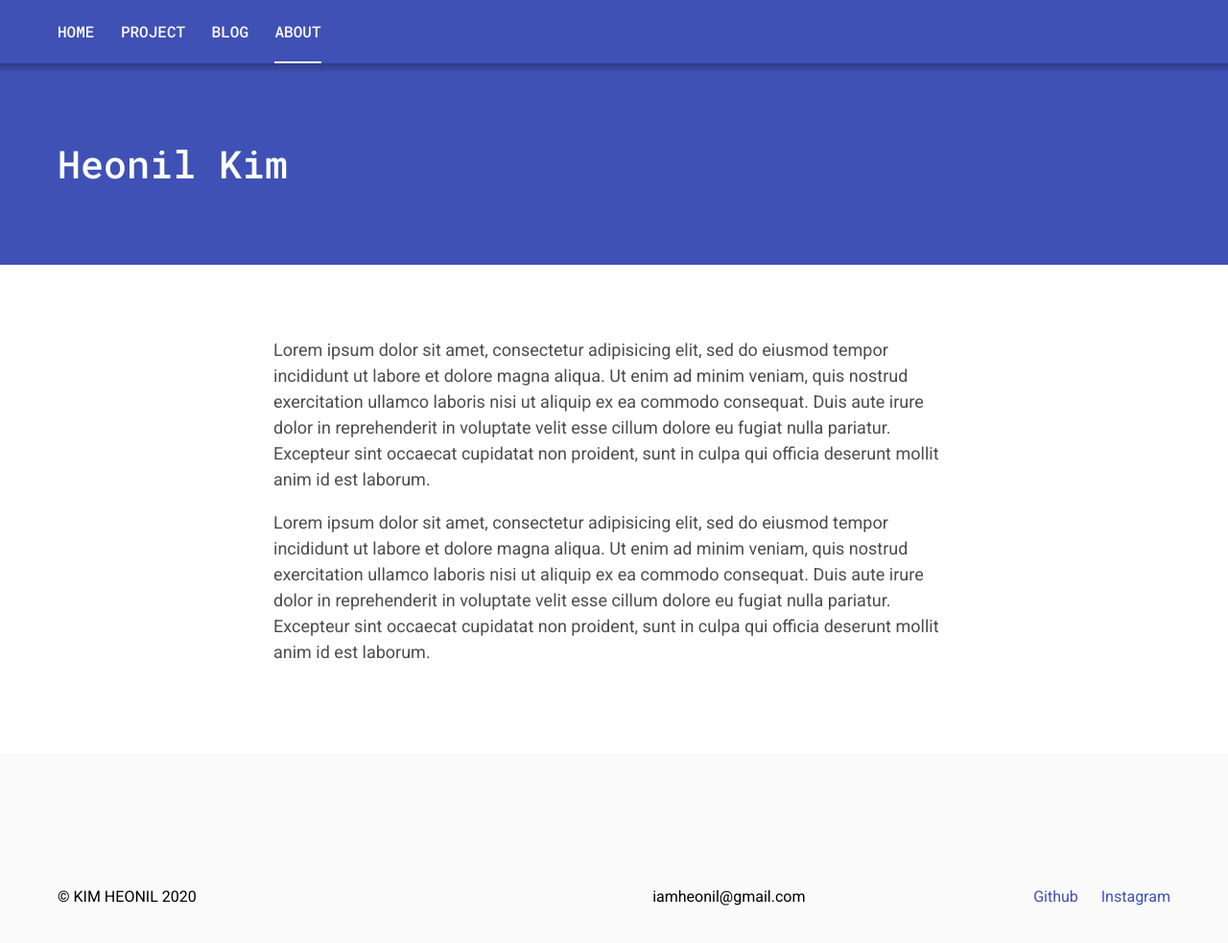
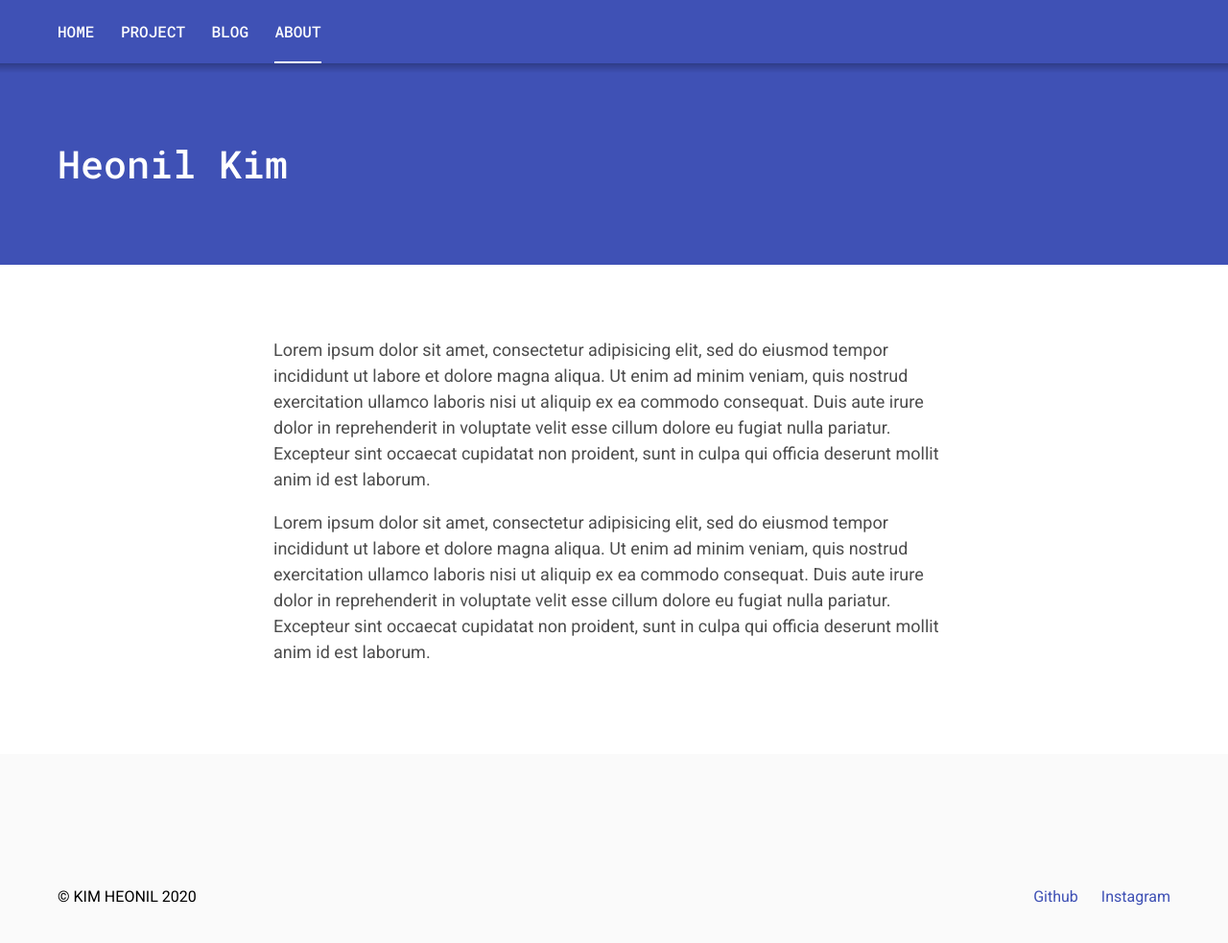
Before and after one commit to iamheonil/iamheonil.github.io, a Jekyll site: the page built from _pages/about.markdown, in a window 1280 px wide and 1086 px high. Shown: the top 983 px of the window at 96% size. Built offline with Jekyll 4.4.1, drawn with Linux system fonts in a browser that asks for light colours.

Commit message:
Blog Modify

```diff
--- a/_includes/footer.html
+++ b/_includes/footer.html
@@ -1,7 +1,6 @@
 <footer class="c-footer">
   <div class="u-container c-footer__container">
     <legend><p>&copy; KIM HEONIL {{ site.time | date: '%Y' }}</p></legend><br>
-    <p>iamheonil@gmail.com</p>
     <p>
       {% if site.twitterUsername %}<a href="https://twitter.com/{{ site.twitterUsername }}"target='_blank'>Twitter</a>{% endif %}
       {% if site.githubUsername %}<a href="https://github.com/{{ site.githubUsername }}"target='_blank'>Github</a>{% endif %}
```
